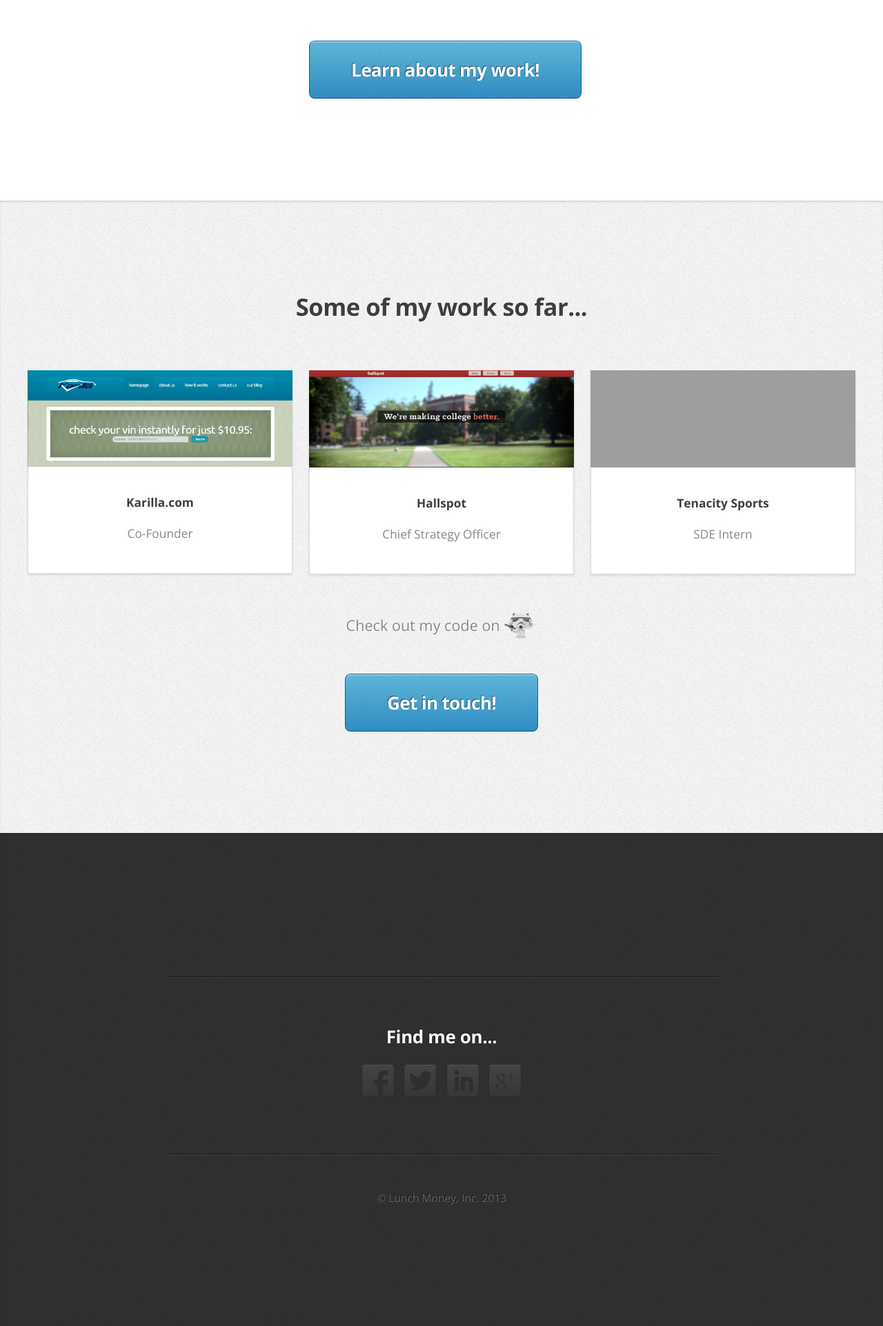
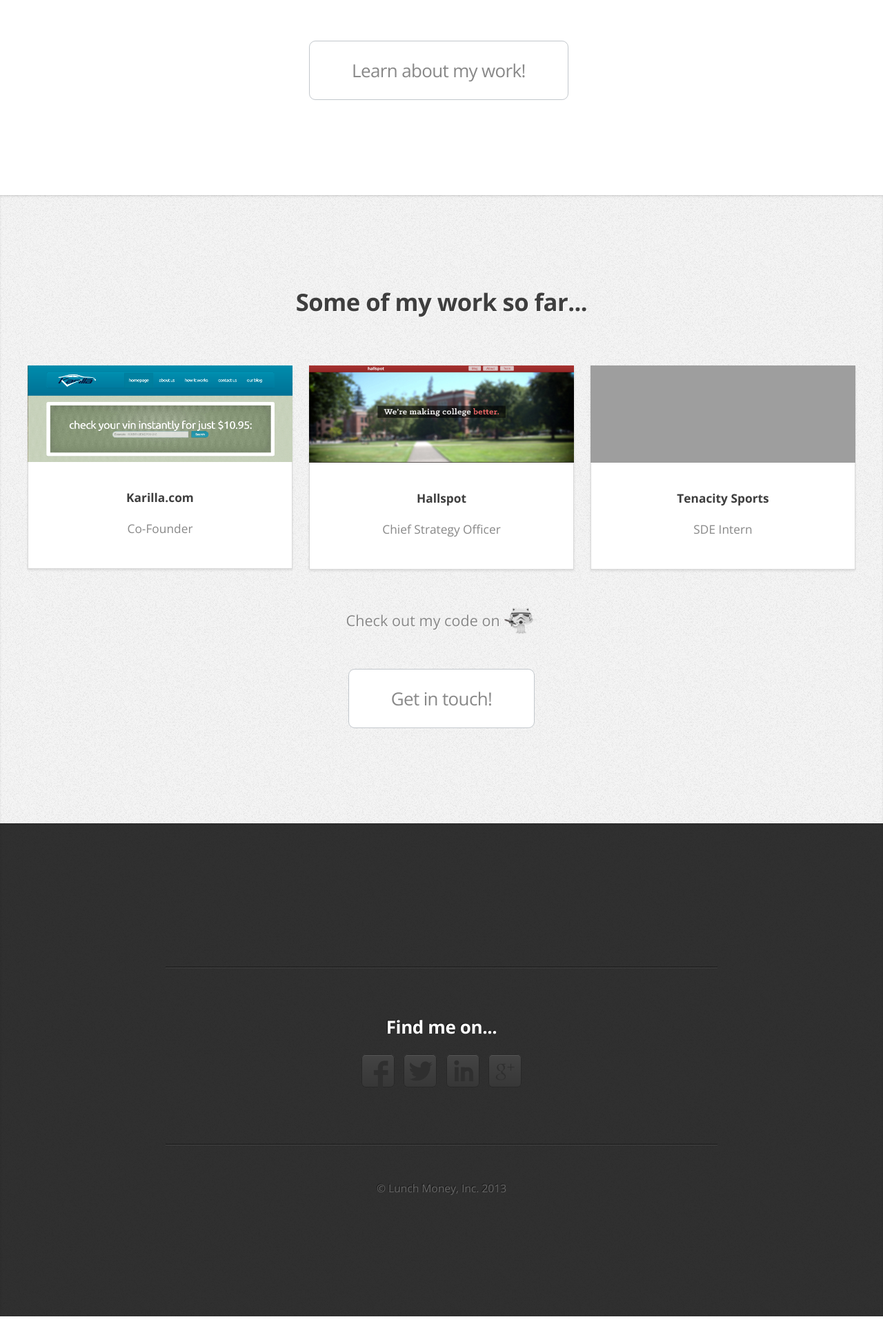
Before and after one commit to sahildiwan/sahildiwan.com, a PHP site: page / in a window 1280 px wide. Shown: the part 578-2501 px from the top of the page at 69% size. Run offline with PHP 8.4, Linux system fonts and the light colour scheme; grey boxes are pictures that could not be loaded.

Commit message:
Button updates

```diff
--- a/css/style.css
+++ b/css/style.css
@@ -205,7 +205,7 @@
 			width: auto;
 		}
 
-	.button
+	/* .button
 	{
 		position: relative;
 		display: inline-block;
@@ -289,7 +289,66 @@
 
 		.button-big
 		{
+		} */
+
+		.button
+		{
+			display: inline-block;
+			background: #fff;
+			color: inherit;
+			text-decoration: none;
+			border: solid 1px #c2c7cc;
+			border-radius: 0.35em;
+			padding: 0.8em 2em 0.8em 2em;
 		}
+
+			.button:hover
+			{
+				color: #3B95C6;
+				border-color: #3B95C6;
+			}
+
+			.button:active
+			{
+			}
+
+			.button.alt
+			{
+			}
+
+				.button.alt:hover
+				{
+				}
+
+				.button.alt:active
+				{
+				}
+
+			.button.small
+			{
+			}
+
+			.button.big
+			{
+			}
+
+			.button.huge
+			{
+			}
+
+			#promo .button
+		{
+			background: #fff;
+			border-color: rgba(255,255,255,0);
+			color: #3B95C6;
+		}
+
+			#promo .button:hover
+			{
+				border-color: rgba(255,255,255,0.75);
+				background-color: rgba(255,255,255,0.15);
+				color: #fff;
+			}
 
 	ul.social
 	{
```
